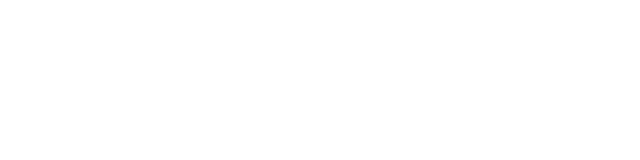
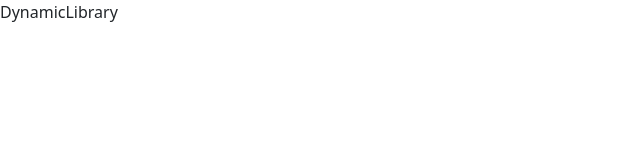
Before and after one commit to Developmentexpert121/phele-life-insurance, a React (Create React App) app: page /insurance-library/dynamiclibrary in a window 1280 px wide. Before the commit this address had no page. Shown: the top 160 px of the page, without its empty margins (0-640 px from the left). Built offline with nearby package versions, Linux system fonts and the light colour scheme.

Commit message:
home page

```diff
--- a/src/App.js
+++ b/src/App.js
@@ -2,9 +2,10 @@
 import { Routes, Route } from "react-router-dom";
 // import Header from './components/common/Header';
 import { About,WhatIsLifeInsurance,LifeInsuranceCouncil,Faq,GettingStarted,Test,Testa,Form,
-  Glossary,HowClaimWorks,InsuranceLibrary,NewsMedia,WhoNeedsLifeInsurance,Home, InsuranceCompanies} from './components/pages/index';
+  Glossary,HowClaimWorks,InsuranceLibrary,NewsMedia,WhoNeedsLifeInsurance,Home, InsuranceCompanies,DynamicLibrary} from './components/pages/index';
 
 import {Dashboard,AdminFaq, AdminLibrary,InsuranceCompany, AdminGlossary, AdminNewsMedia} from './admin/AdminComponents';
+
 
 function App() {
   return (
@@ -20,6 +21,7 @@
         <Route path="/glossary" element={<Glossary />} />
         <Route path="/how-claim-works" element={<HowClaimWorks />} />
         <Route path="/insurance-library" element={<InsuranceLibrary />} />
+        <Route path="/insurance-library/dynamiclibrary" element={<DynamicLibrary />} />
         <Route path="/news-media" element={<NewsMedia />} />
         <Route path="/who-needs-life-insurance" element={<WhoNeedsLifeInsurance />} />
         <Route path="/insurance-companies" element={<InsuranceCompanies />} />
--- a/src/admin/pages/InsuranceLibrary.js
+++ b/src/admin/pages/InsuranceLibrary.js
@@ -73,7 +73,7 @@
 
     const updatefn = () => {
         console.log("update fn");
-        if (libraryData.slug.split(/[ ]+/).join(" ").length < 10 || libraryData.title.split(/[ ]+/).join(" ").length < 10 || libraryData.description.split(/[ ]+/).join(" ").length < 10) {
+        if (libraryData.slug.split(/[ ]+/).join(" ").length < 4 || libraryData.title.split(/[ ]+/).join(" ").length < 4 ) {
             console.log('cant submit');
             alertFn("Not Updated", 'danger');
         } else {
@@ -126,6 +126,7 @@
             })
         alertFn("Deleted", 'info');
     }
+
     const editLibrary = (id) => {
         setEditing(true)
         axios.get(url+'/library/editlibrary/' + id)
--- /dev/null
+++ b/src/components/pages/DynamicLibrary.js
@@ -0,0 +1,7 @@
+import React from 'react'
+
+export default function DynamicLibrary() {
+  return (
+    <div>DynamicLibrary</div>
+  )
+}
--- a/src/components/pages/InsuranceLibrary.js
+++ b/src/components/pages/InsuranceLibrary.js
@@ -70,14 +70,11 @@
                 </Col>
                 <Col col={8} md={8} lg={9}>
 
-                  <div className='d-flex flex-wrap justify-content-between'><div><h5 className='mb-0'>{element.title} <ShareIcon/> </h5> <small className='d-block'>04/12/19</small></div>
-
-                    <Button ref={target} >
-                      Click me to see
-                    </Button>
-                  </div>
+                  {/* <div className='d-flex flex-wrap justify-content-between'><div><h5 className='mb-0'>{element.title} <ShareIcon/> </h5> <small className='d-block'>04/12/19</small></div>
+                    <Button ref={target} > Click me to see </Button>
+                  </div> */}
                   <p className='mb-0 mt-3'>
-                    {element.description }  <a href="" className='text-underline text-dark read-more-btn' ><strong>Read More</strong></a>
+                    {element.description }  <a href="insurance-library/dynamiclibrary" className='text-underline text-dark read-more-btn' ><strong>Read More</strong></a>
                   </p>
                 </Col>
               </Row>
--- a/src/components/pages/index.js
+++ b/src/components/pages/index.js
@@ -14,6 +14,7 @@
 import Form from './Form';
 import Test from './test';
 import Testa from './TestAgain';
+import DynamicLibrary from "./DynamicLibrary"
 
 
 export {
@@ -32,5 +33,6 @@
     InsuranceCompanies,
     Form,
     Test,
-    Testa
+    Testa,
+    DynamicLibrary
 }
```
